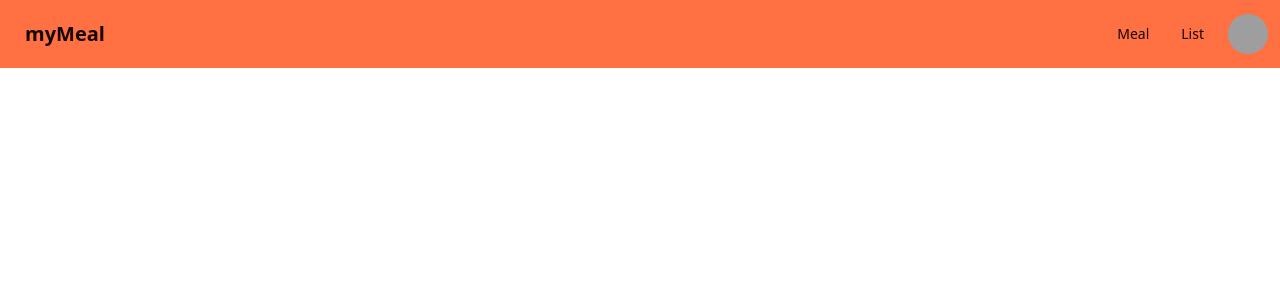
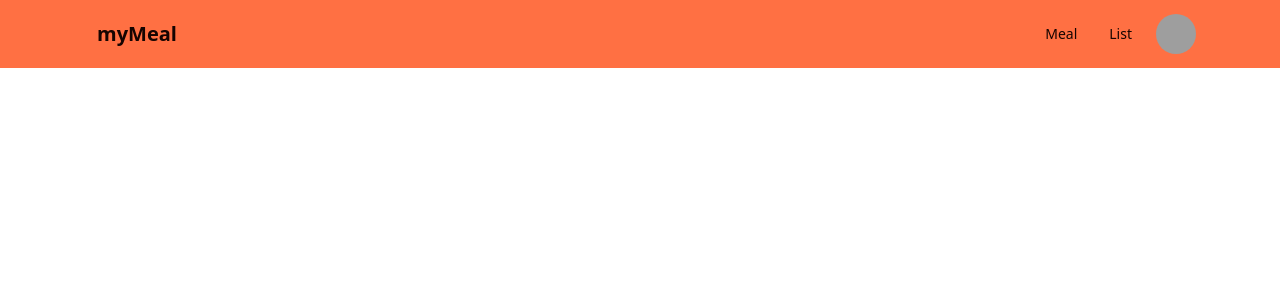
Before and after one commit to TobiasBlankJohansson/meal-fullstack-app, a React (Vite) app in the folder frontend/: page / in a window 1280 px wide. Shown: the top 300 px of the page. Built offline with nearby package versions, Linux system fonts and the light colour scheme; grey boxes are pictures that could not be loaded.

Commit message:
feat:add navbar and mealweek components to meal

```diff
--- a/frontend/src/components/Meal/Meal.tsx
+++ b/frontend/src/components/Meal/Meal.tsx
@@ -1,3 +1,11 @@
+import { Navbar } from "../Navbar";
+import { MealWeek } from "./MealWeek";
+
 export function Meal() {
-    return <></>
+  return (
+    <>
+      <Navbar></Navbar>
+      <MealWeek></MealWeek>
+    </>
+  );
 }
--- /dev/null
+++ b/frontend/src/components/Meal/MealWeek.tsx
@@ -0,0 +1,3 @@
+export function MealWeek() {
+  return <></>;
+}
--- a/frontend/src/components/MealApp.tsx
+++ b/frontend/src/components/MealApp.tsx
@@ -1,5 +1,9 @@
-import { Navbar } from "./Navbar";
+import { Meal } from "./Meal/meal";
 
 export function MealApp() {
-  return <Navbar></Navbar>;
+  return (
+    <>
+      <Meal></Meal>
+    </>
+  );
 }
--- a/frontend/src/components/Navbar.tsx
+++ b/frontend/src/components/Navbar.tsx
@@ -1,7 +1,7 @@
 export function Navbar() {
   return (
     <>
-      <nav className="navbar bg-primary text-primary-content">
+      <nav className="navbar bg-primary text-primary-content px-20">
         <header className="flex-1">
           <a className="btn btn-ghost text-xl">myMeal</a>
         </header>
```
